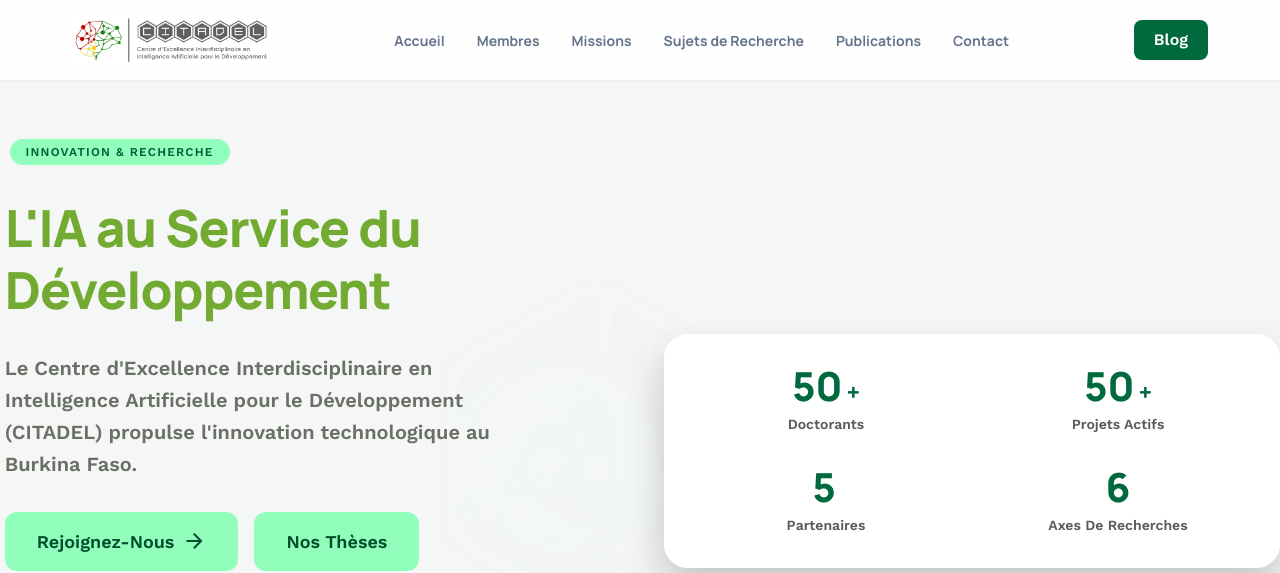
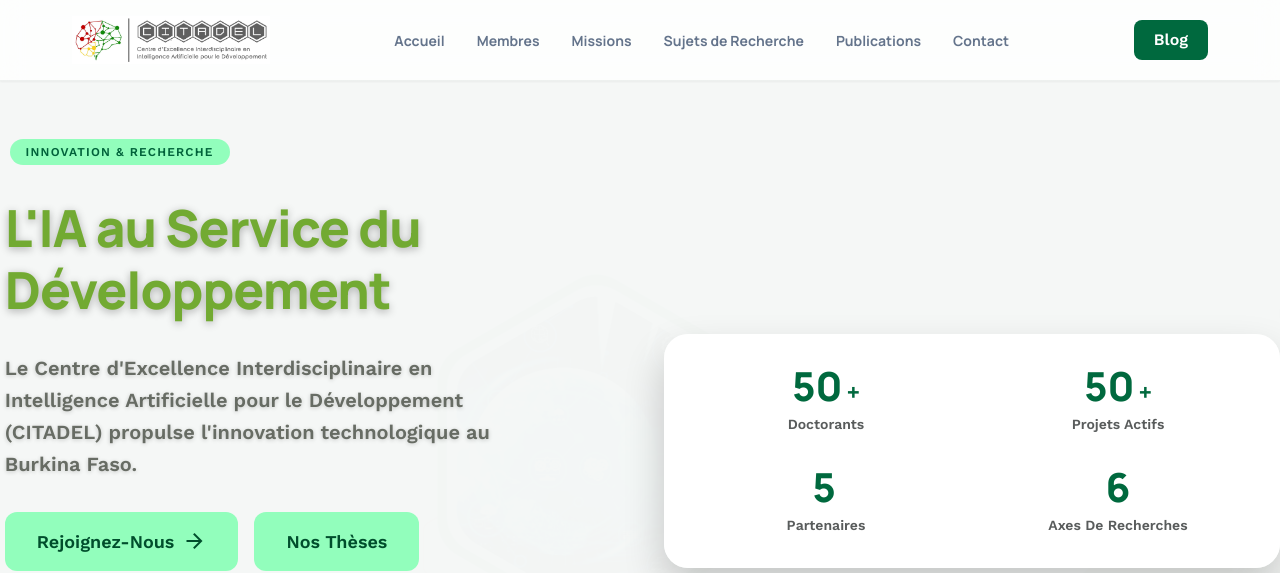
Before and after one commit to CITADEL-BF/Refonte_citadel, a Jekyll site: the page built from _pages/2021-09-01-accueil.md, in a window 1280 px wide. Shown: the top 573 px of the page. Built offline with Jekyll 4.4.1, drawn with Linux system fonts in a browser that asks for light colours; nearby versions of some CDN libraries.

Commit message:
Améliore lisibilité hero mobile avec overlay et contraste

```diff
--- a/assets/css/accueil.css
+++ b/assets/css/accueil.css
@@ -79,7 +79,17 @@
 }
 
 .hero-overlay {
-  display: none;
+  position: absolute;
+  inset: 0;
+  background: rgba(0, 0, 0, 0);
+  z-index: 2;
+  transition: background 0.3s ease;
+}
+
+@media (max-width: 768px) {
+  .hero-overlay {
+    background: rgba(0, 0, 0, 0.35);
+  }
 }
 
 .hero-content {
@@ -96,6 +106,10 @@
 @media (max-width: 768px) {
   .hero-content {
     grid-template-columns: 1fr;
+    padding: 2rem;
+    background: rgba(0, 0, 0, 0.25);
+    border-radius: 1rem;
+    margin: 1rem;
   }
 
   .hero-right {
@@ -135,10 +149,24 @@
   letter-spacing: -0.02em;
   opacity: 0;
   animation: fadeInUp 1s ease-out 0.15s both;
+  text-shadow: 0 2px 8px rgba(0, 0, 0, 0.3);
+}
+
+@media (max-width: 768px) {
+  .hero-title {
+    text-shadow: 0 2px 12px rgba(0, 0, 0, 0.5);
+    color: rgb(146, 254, 188);
+  }
 }
 
 .hero-title span {
   color: rgb(17, 99, 6);
+}
+
+@media (max-width: 768px) {
+  .hero-title span {
+    color: rgb(146, 254, 188);
+  }
 }
 
 .hero-description {
@@ -150,6 +178,15 @@
   margin: 0;
   opacity: 0;
   animation: fadeInUp 1s ease-out 0.45s both;
+  text-shadow: 0 1px 4px rgba(0, 0, 0, 0.2);
+}
+
+@media (max-width: 768px) {
+  .hero-description {
+    color: rgba(255, 255, 255, 0.95);
+    text-shadow: 0 2px 8px rgba(0, 0, 0, 0.5);
+    font-size: 1.1rem;
+  }
 }
 
 .hero-buttons {
@@ -157,6 +194,14 @@
   flex-wrap: wrap;
   gap: 1rem;
   margin-left: 0;
+}
+
+@media (max-width: 768px) {
+  .hero-buttons {
+    gap: 0.75rem;
+    flex-direction: column;
+    width: 100%;
+  }
 }
 
 .hero-button {
@@ -170,6 +215,15 @@
   text-decoration: none;
   transition: all 200ms;
   text-transform: capitalize;
+}
+
+@media (max-width: 768px) {
+  .hero-button {
+    width: 100%;
+    justify-content: center;
+    padding: 0.875rem 1.5rem;
+    font-size: 1rem;
+  }
 }
 
 .hero-button--primary {
```
